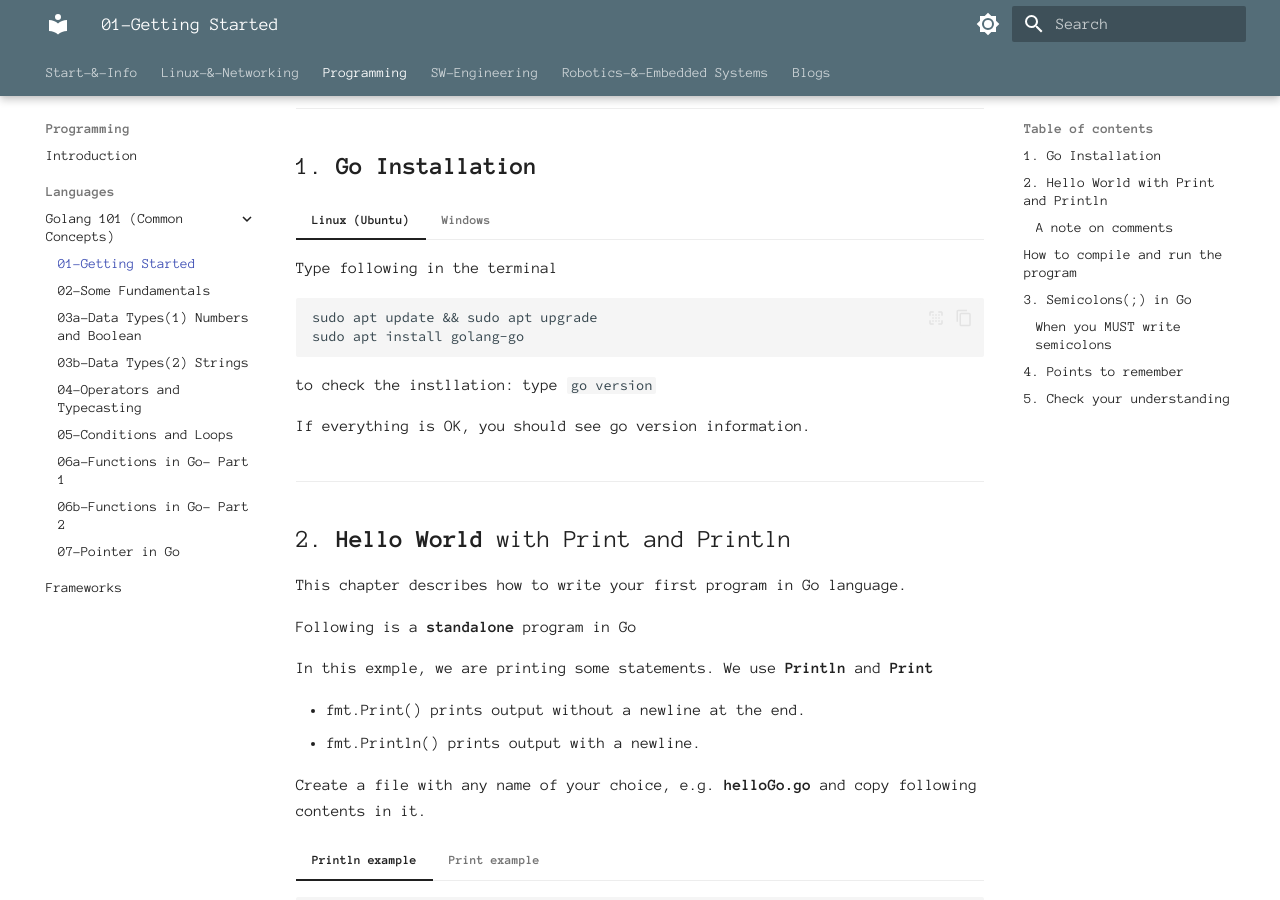
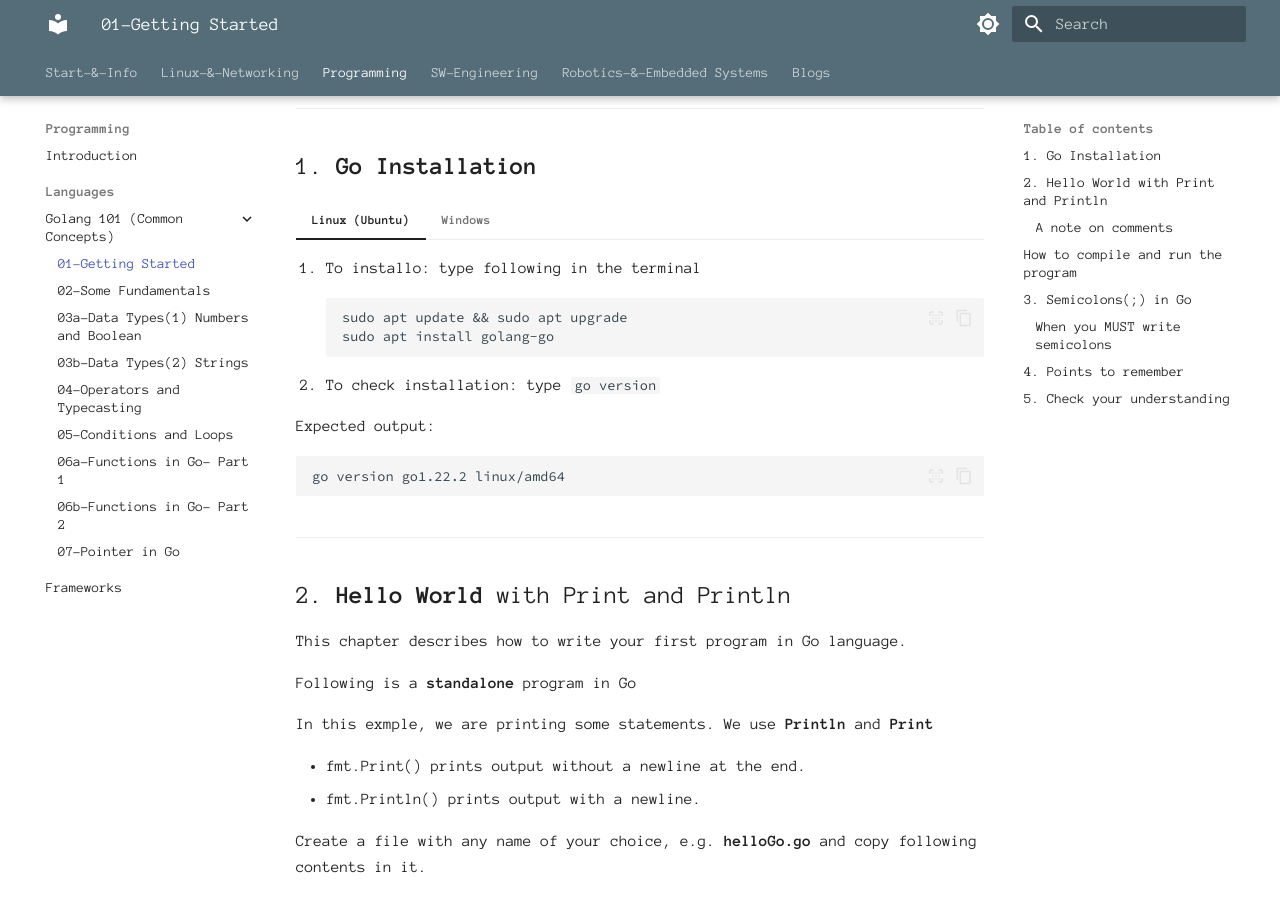
Before and after one commit to alohamujeeb/alohamujeeb.github.io, an MkDocs documentation site: the page built from docs/programming/languages/golang101/01-gettingstarted.md, in a window 1280 px wide and 900 px high, scrolled down 301 px. Built offline with MkDocs 1.6.1 and Material for MkDocs 9.7.7, drawn with Linux system fonts in a browser that asks for light colours; some of the changed text lies outside the part shown.

````diff
--- a/docs/programming/languages/golang101/01-gettingstarted.md
+++ b/docs/programming/languages/golang101/01-gettingstarted.md
@@ -12,30 +12,33 @@
 
 === "Linux (Ubuntu)"
 
-	Type following in the terminal
-
+	1. To installo: type following in the terminal
 	```
     sudo apt update && sudo apt upgrade
     sudo apt install golang-go
     ```
-    to check the instllation:
+    2. To check installation:
     type ```go version```
 
-	If everything is OK, you should see go version information.
+	Expected output:
+	``` text
+	go version go1.22.2 linux/amd64
+	```
 
 
 === "Windows"
 
 	1. Download MSI installer from Go website
 	2. Open the MSI file you downloaded and follow the prompts to install Go.
-
 	By default, the installer will install Go to Program Files or Program Files (x86). You can change the location as needed.
-
 	3. Open the command prompt (or PowerShell)
 
-	type ```go version```
+		type ```go version```
 
-	If everything is OK, you should see go version information.
+		Expected output:
+		``` text
+		go version go1.24.4 windows/amd64
+		```
 
 ---
 ## 2. **Hello World** with Print and Println
@@ -118,9 +121,9 @@ Create a file with any name of your choice, e.g. **helloGo.go** and copy followi
 
 - If you try to write multiple statements on one line without ;, it will cause a compile error:
 ``` go
-x := 10 y := 20 // ❌ invalid
+x := 10 y := 20 // INVALID
 
-x := 10; y := 20 // ✅ valid but discouraged
+x := 10; y := 20 // VALID, but discouraged
 ```
 
 So, in practice:
--- a/mkdocs.yml
+++ b/mkdocs.yml
@@ -108,6 +108,8 @@ nav:
       - Keywords: tags.md
     - Updates:
       - Whats New: whatsnew.md
+    - emojis-list: emoji-list.md
+
 
   - Linux-&-Networking:
     - Introduction: linux/introduction.md
````
Also changed, not shown: docs/emoji-list.md (added, +58 -0 lines).
